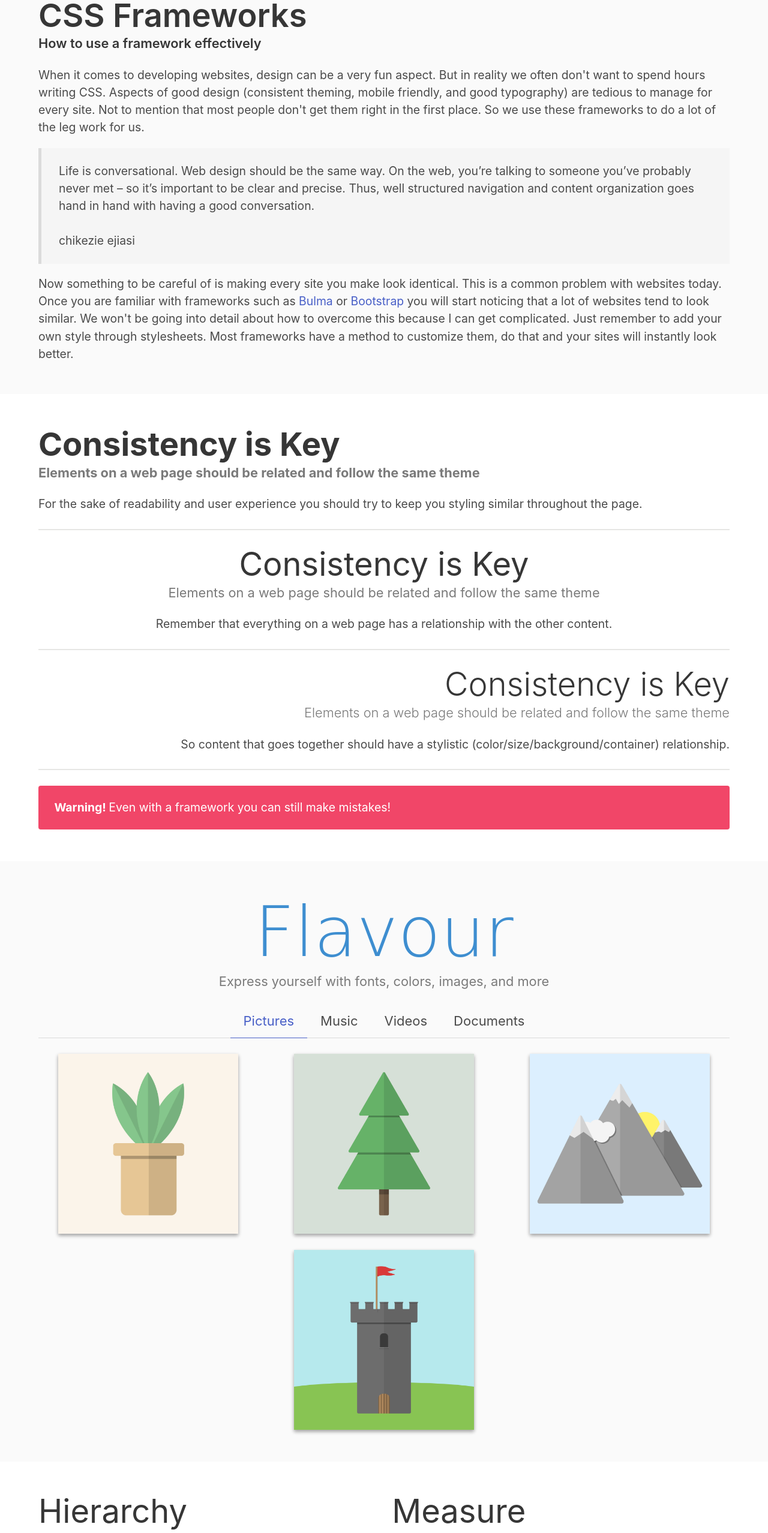
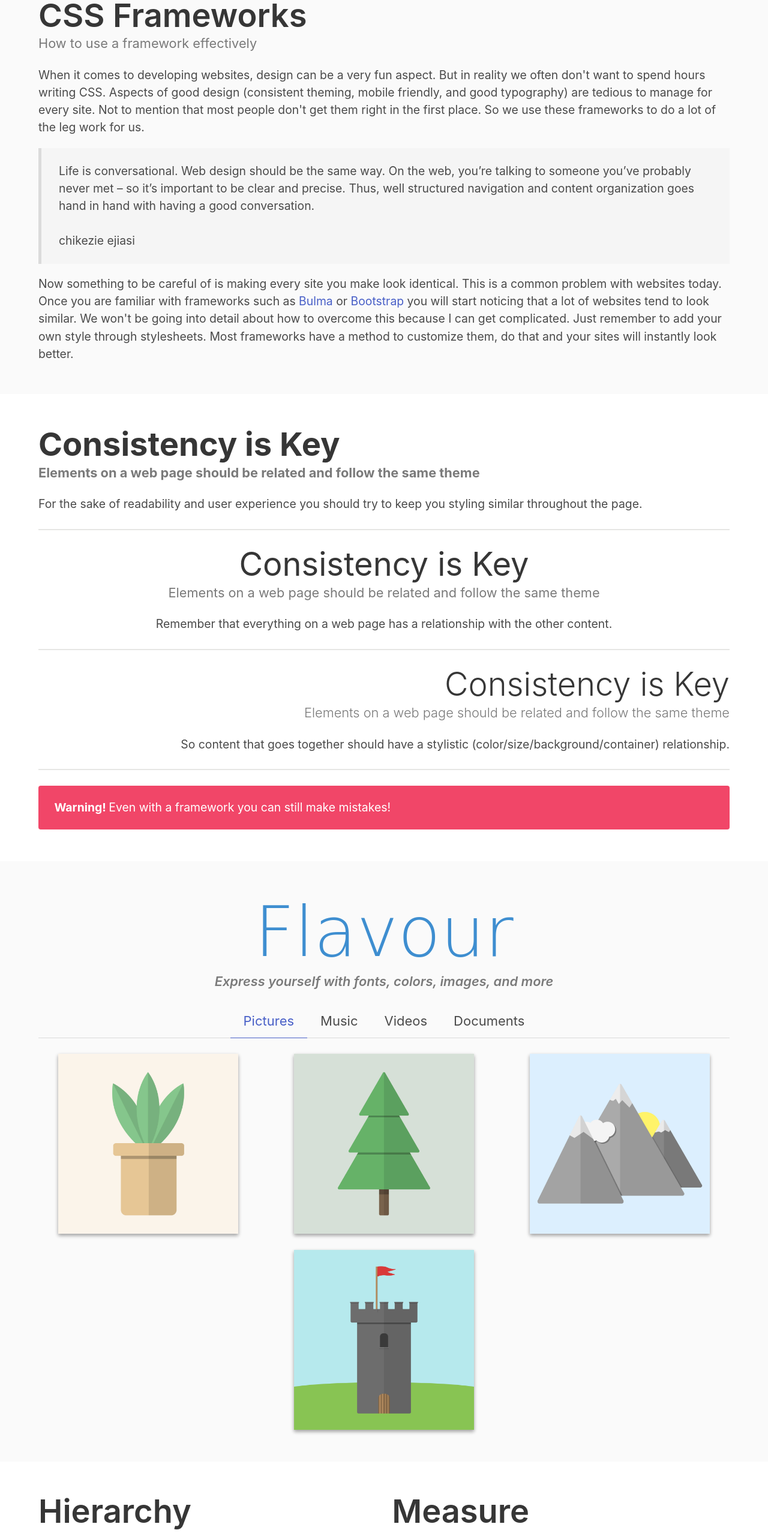
Before and after one commit to jdmar3-comp426/a02-Jtrzc, a website: page index.html in a window 1280 px wide. Shown: the part 858-3414 px from the top of the page at 60% size. Drawn offline with nearby package versions, Linux system fonts and the light colour scheme; a web font is replaced by a local one.

Commit message:
fixed text-weight-normal errors with title

```diff
--- a/index.html
+++ b/index.html
@@ -25,7 +25,7 @@
     <div class="container">
         <div class="content">
             <h1 class="title">CSS Frameworks</h1>
-            <h5 class="subtitle">How to use a framework effectively</h5>
+            <h5 class="subtitle has-text-grey has-text-weight-normal">How to use a framework effectively</h5>
             <p>
 	    	When it comes to developing websites, design can be a very fun aspect.
 		But in reality we often don't want to spend hours writing CSS.
@@ -89,7 +89,7 @@
     <div class="container">
         <div class="content has-text-centered">
             <h1 class="title has-text-info is-family-secondary">Flavour</h1>
-            <h5 class="subtitle has-text-grey has-text-weight-normal">Express yourself with fonts, colors, images, and more</h5>
+            <h5 class="subtitle has-text-grey is-italic">Express yourself with fonts, colors, images, and more</h5>
         </div>
         <div class="tabs is-medium is-centered">
             <ul>
@@ -120,7 +120,7 @@
         <div class="content">
             <div class="columns">
                 <div class="column">
-                    <h1 class="title has-text-weight-normal">Hierarchy</h1>
+                    <h1 class="title">Hierarchy</h1>
                     <h5 class="subtitle has-text-grey">Order of importance of each element</h5>
                     <p>
 		    	When it comes to design and specifically typography (which is a massive part of web design), you want your content to be readable.
@@ -134,7 +134,7 @@
 		    </p>
                 </div>
                 <div class="column">
-                    <h1 class="title has-text-weight-normal">Measure</h1>
+                    <h1 class="title">Measure</h1>
                     <h5 class="subtitle has-text-grey">The width of a line of text</h5>
                     <p>
 		    	The term 'measure' describes the width of a text block.
@@ -155,7 +155,7 @@
     <div class="container">
         <div class="columns">
             <div class="column">
-                <h1 class="title has-text-weight-normal">Login</h1>
+                <h1 class="title">Login</h1>
                 <form>
                     <div class="field">
                         <label class="label">Username</label>
@@ -185,7 +185,7 @@
                 </form>
             </div>
             <div class="column">
-                <h1 class="title has-text-weight-normal">Signup</h1>
+                <h1 class="title">Signup</h1>
                 <form>
                     <div class="field">
                         <label class="label">Username</label>
```
